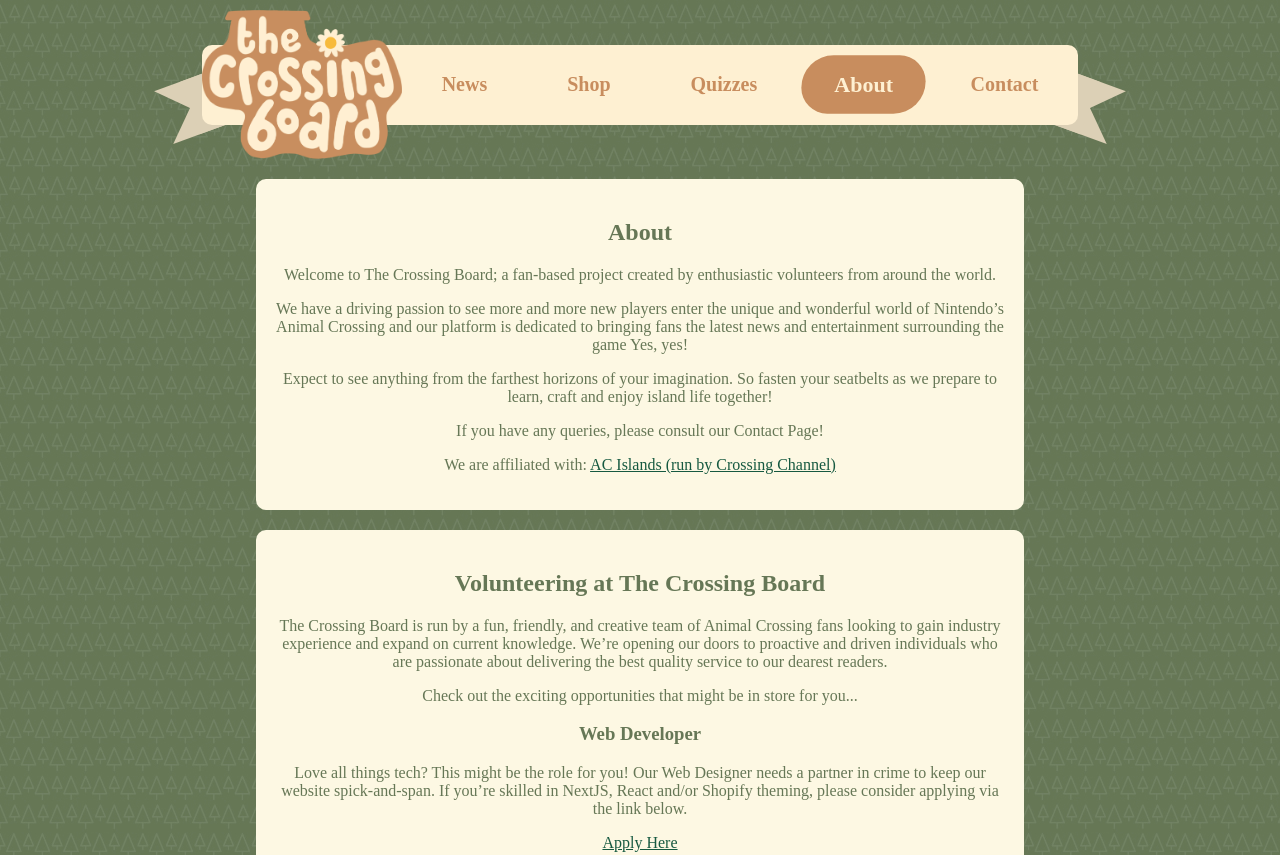
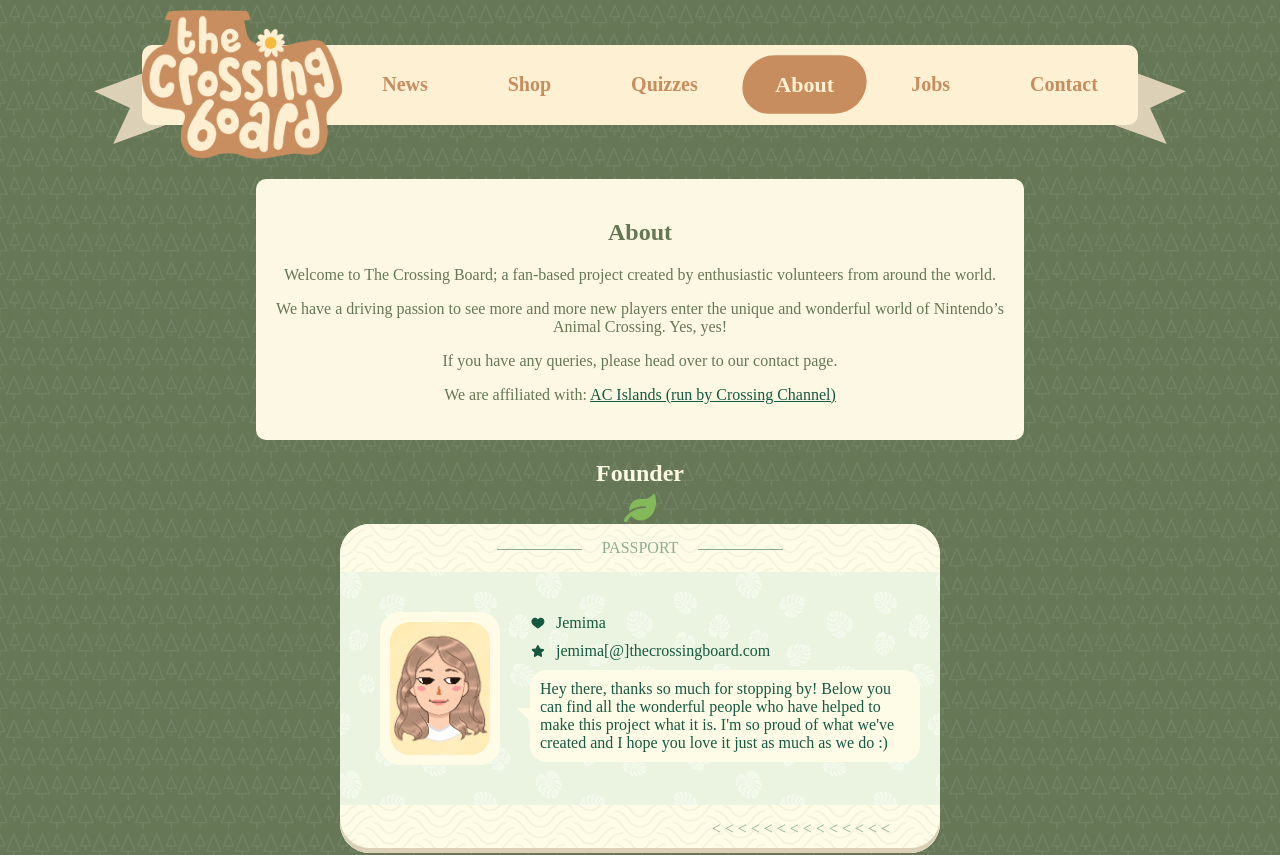
Before and after one commit to myubi/the-crossing-board, a Next.js app: page /about in a window 1280 px wide. Shown: the top 855 px of the page. Built offline with nearby package versions, Linux system fonts and the light colour scheme; a web font is replaced by a local one.

Commit message:
Add Jobs page

```diff
--- a/components/Header.js
+++ b/components/Header.js
@@ -1,21 +1,21 @@
 import Link from "next/link";
-import { LazyLoadImage } from 'react-lazy-load-image-component';
+import { LazyLoadImage } from "react-lazy-load-image-component";
 import Popup from "reactjs-popup";
 import { useRouter } from "next/router";
 
-import MobileMenu from './MobileMenu';
-import Hamburger from './Hamburger';
+import MobileMenu from "./MobileMenu";
+import Hamburger from "./Hamburger";
 
 export default function Header(props) {
   const contentStyle = {
     background: "none",
     width: "80%",
     height: "60%",
-    border: "none"
+    border: "none",
   };
 
   const overlayStyle = {
-    background: "rgba(252, 248, 227, 0.95)"
+    background: "rgba(252, 248, 227, 0.95)",
   };
 
   const router = useRouter();
@@ -33,25 +33,40 @@ export default function Header(props) {
           </div>
         </div>
         <div className="nav-wrapper">
-          <img className="nav-logo" src="/images/logo2.png" alt="The Crossing Board" />
+          <img
+            className="nav-logo"
+            src="/images/logo2.png"
+            alt="The Crossing Board"
+          />
           <Link href="/" prefetch={false}>
             <a className={router.pathname == "/" ? "active" : ""}>News</a>
           </Link>
           <a href="https://shop.thecrossingboard.com">Shop</a>
           <Link href="/quiz" prefetch={false}>
-            <a className={router.pathname == "/quiz" ? "active" : ""}>Quizzes</a>
+            <a className={router.pathname == "/quiz" ? "active" : ""}>
+              Quizzes
+            </a>
           </Link>
           <Link href="/about" prefetch={false}>
             <a className={router.pathname == "/about" ? "active" : ""}>About</a>
           </Link>
+          <Link href="/jobs" prefetch={false}>
+            <a className={router.pathname == "/jobs" ? "active" : ""}>Jobs</a>
+          </Link>
           <Link href="/contact" prefetch={false}>
-            <a className={router.pathname == "/contact" ? "active" : ""}>Contact</a>
+            <a className={router.pathname == "/contact" ? "active" : ""}>
+              Contact
+            </a>
           </Link>
         </div>
       </nav>
 
       <div className="mobile-logo">
-        <img className="nav-logo" src="/images/logo2.png" alt="The Crossing Board" />
+        <img
+          className="nav-logo"
+          src="/images/logo2.png"
+          alt="The Crossing Board"
+        />
       </div>
 
       <Popup
@@ -59,9 +74,9 @@ export default function Header(props) {
         overlayStyle={overlayStyle}
         closeOnDocumentClick={false}
         contentStyle={contentStyle}
-        trigger={open => <Hamburger open={open} />}
+        trigger={(open) => <Hamburger open={open} />}
       >
-          {close => <MobileMenu close={close} />}
+        {(close) => <MobileMenu close={close} />}
       </Popup>
       <style jsx>
         {`
@@ -106,10 +121,11 @@ export default function Header(props) {
             border-radius: 10px;
           }
 
-          .ribbon:before, .ribbon:after {
+          .ribbon:before,
+          .ribbon:after {
             top: 35px;
             z-index: -1;
-            content: '';
+            content: "";
             position: absolute;
             height: 0;
             width: 0;
@@ -137,16 +153,16 @@ export default function Header(props) {
             padding: 15px 30px;
             margin: 10px;
             background-color: rgba(200, 141, 94, 0);
-            transition: all .2s ease-in-out;
+            transition: all 0.2s ease-in-out;
             border-radius: 50px 40px 50px 40px;
             border-bottom: none;
           }
 
-          .nav-desktop a:hover, .nav-desktop a.active {
+          .nav-desktop a:hover,
+          .nav-desktop a.active {
             color: #fef0d2;
             background-color: #c88d5e;
             transform: scale(1.1);
-
           }
 
           .nav-logo {
--- a/components/MobileMenu.js
+++ b/components/MobileMenu.js
@@ -11,6 +11,9 @@ export default ({ close }) => (
     </Link>
     <Link href="/about" onClick={close} prefetch={false}>
       <a>About</a>
+    </Link>
+    <Link href="/jobs" onClick={close} prefetch={false}>
+      <a>Jobs</a>
     </Link>
     <Link href="/contact" onClick={close} prefetch={false}>
       <a>Contact</a>
--- a/data/about.md
+++ b/data/about.md
@@ -1,14 +1,11 @@
 ---
 title: About
-
 ---
 
 Welcome to The Crossing Board; a fan-based project created by enthusiastic volunteers from around the world.
 
-We have a driving passion to see more and more new players enter the unique and wonderful world of Nintendo’s Animal Crossing and our platform is dedicated to bringing fans the latest news and entertainment surrounding the game Yes, yes!
+We have a driving passion to see more and more new players enter the unique and wonderful world of Nintendo’s Animal Crossing. Yes, yes!
 
-Expect to see anything from the farthest horizons of your imagination. So fasten your seatbelts as we prepare to learn, craft and enjoy island life together!
-
-If you have any queries, please consult our Contact Page!
+If you have any queries, please head over to our contact page.
 
 We are affiliated with: [AC Islands (run by Crossing Channel)](http://acislands.com/)
--- a/data/volunteers.md
+++ b/data/jobs.md
@@ -1,5 +1,5 @@
 ---
-title: Volunteering at The Crossing Board
+title: Wroking at The Crossing Board
 ---
 
 The Crossing Board is run by a fun, friendly, and creative team of Animal Crossing fans looking to gain industry experience and expand on current knowledge. We’re opening our doors to proactive and driven individuals who are passionate about delivering the best quality service to our dearest readers.
--- a/pages/about.js
+++ b/pages/about.js
@@ -9,18 +9,9 @@ import {
 } from "react-icons/ti";
 import { FaCrown, FaLeaf } from "react-icons/fa";
 
-export default function Info({
-  frontmatter,
-  markdownBody,
-  profiles,
-  volunteeringFrontmatter,
-  volunteeringMarkdown,
-}) {
+export default function Info({ frontmatter, markdownBody, profiles }) {
   const aboutFrontmatter = frontmatter;
   const aboutBody = markdownBody;
-  const memberOfTheMonth = profiles.find(
-    (member) => member["member-of-the-month"]
-  );
   const otherMembers = profiles.filter((member) => member.role !== "Founder");
   const jemima = profiles.find((member) => member.role === "Founder");
 
@@ -34,10 +25,6 @@ export default function Info({
           <div className="about-wrapper">
             <h2>{aboutFrontmatter.title}</h2>
             <ReactMarkdown source={aboutBody} />
-          </div>
-          <div className="about-wrapper">
-            <h2>{volunteeringFrontmatter.title}</h2>
-            <ReactMarkdown source={volunteeringMarkdown} />
           </div>
           <div className="founder">
             <div className="member-of-the-month-text">Founder</div>
@@ -314,17 +301,13 @@ export default function Info({
 
 export async function getStaticProps() {
   const content = await import(`../data/about.md`);
-  const volunteeringContent = await import(`../data/volunteers.md`);
   const data = matter(content.default);
-  const volunteeringData = matter(volunteeringContent.default);
   const profiles = await import(`../data/profiles.json`);
 
   return {
     props: {
       frontmatter: data.data,
       markdownBody: data.content,
-      volunteeringFrontmatter: volunteeringData.data,
-      volunteeringMarkdown: volunteeringData.content,
       ...profiles,
     },
   };
```
Also changed, not shown: pages/jobs.js (added, +50 -0 lines). Lines whose indentation alone changed are shown as unchanged.
